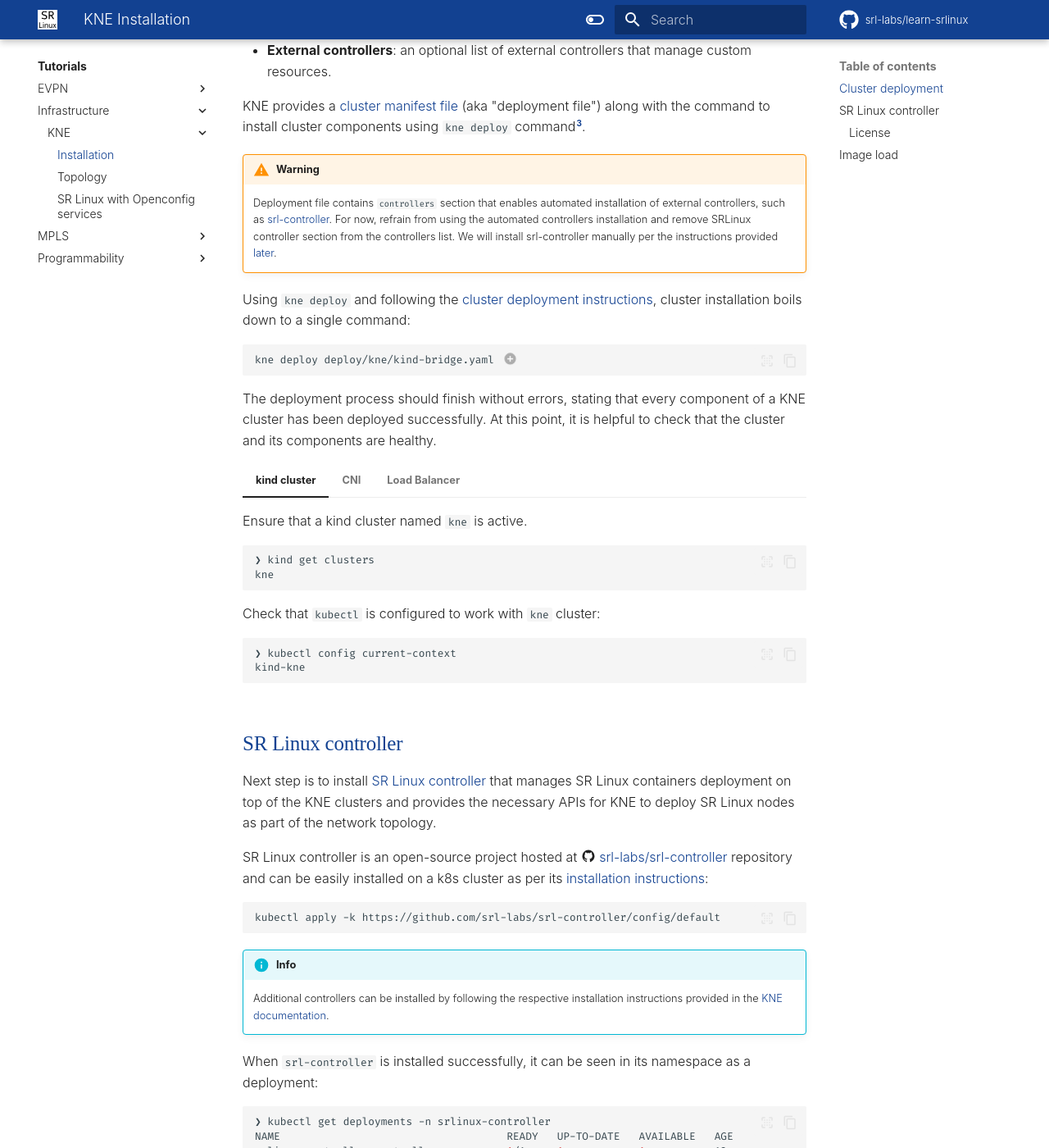
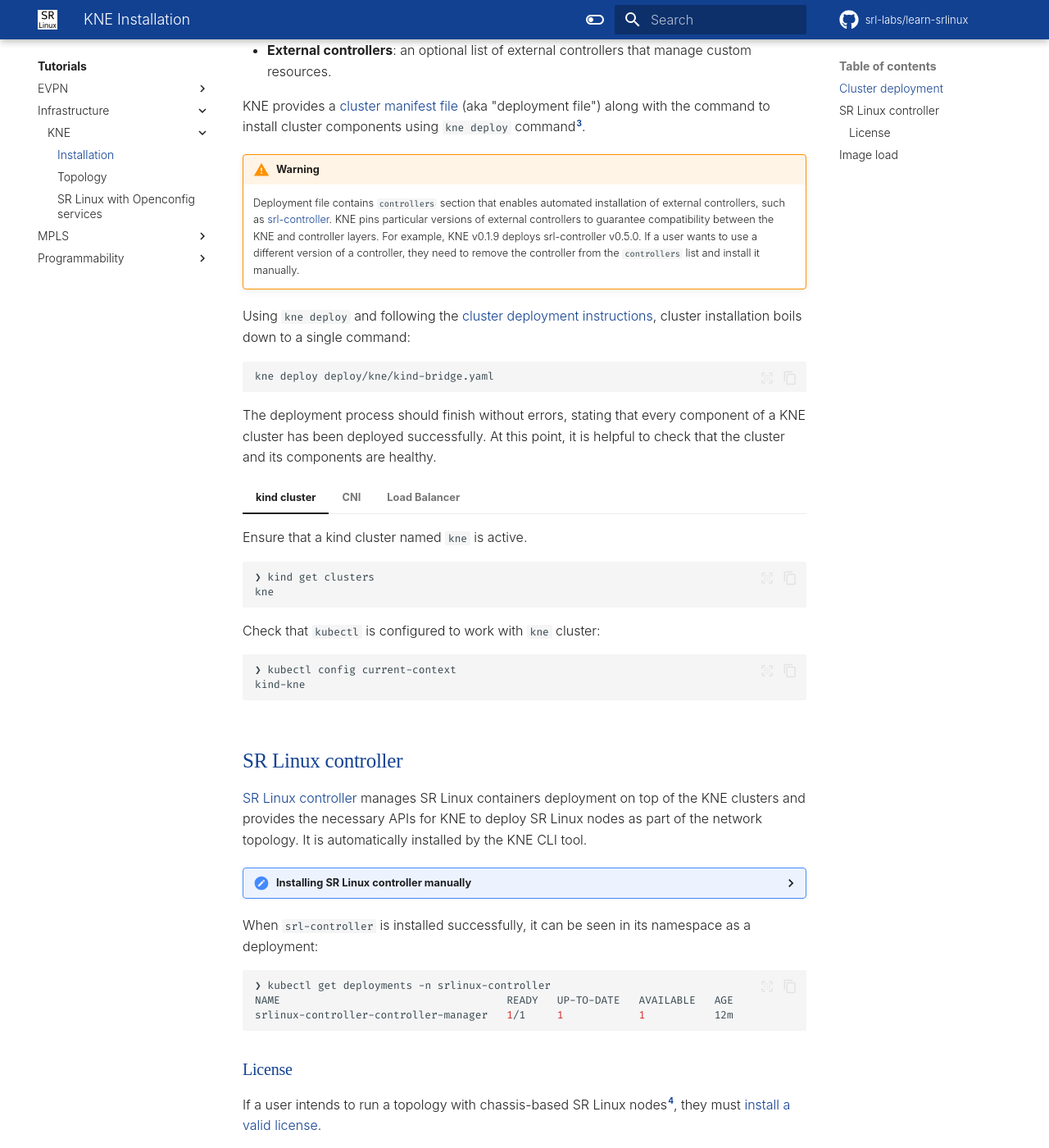
Before and after one commit to srl-labs/learn-srlinux, an MkDocs documentation site: the page built from docs/tutorials/infrastructure/kne/installation.md, in a window 1280 px wide and 1400 px high, scrolled down 1084 px. Shown: the whole window at 82% size. Built offline with MkDocs 1.6.1 and Material for MkDocs 9.7.7, drawn with Linux system fonts in a browser that asks for light colours; emoji names are drawn with the system emoji font; some web fonts are replaced; comment, search, counter and statistics services are not loaded; some of the changed text lies outside the part shown.

Commit message:
updated links to match kne and srl-controller versions

````diff
--- a/docs/tutorials/infrastructure/kne/installation.md
+++ b/docs/tutorials/infrastructure/kne/installation.md
@@ -10,7 +10,7 @@
 !!!note "Versions"
     We used the following components and their versions in this tutorial:
 
-    * [`kne @8daa214`](https://github.com/openconfig/kne/tree/8daa2149cd6a6093a16177db23e4b399b025160d)[^1]
+    * [`kne v0.1.9`](https://github.com/openconfig/kne/releases/tag/v0.1.9)[^1]
     * [`kind v0.17.0`](https://github.com/kubernetes-sigs/kind/releases/tag/v0.17.0)[^2]
 
 By following the setup instructions, you should have the following utilities successfully installed:
@@ -42,18 +42,16 @@
 - **CNI**: configuration of a CNI plugin used in the KNE cluster to layout L2 links between the network nodes deployed in a cluster. Supported CNI plugins: [meshnet-cni](https://github.com/networkop/meshnet-cni).
 - **External controllers**: an optional list of external controllers that manage custom resources.
 
-KNE provides a [cluster manifest file](https://github.com/openconfig/kne/blob/8daa2149cd6a6093a16177db23e4b399b025160d/deploy/kne/kind-bridge.yaml) (aka "deployment file") along with the command to install cluster components using `kne deploy` command[^3].
+KNE provides a [cluster manifest file](https://github.com/openconfig/kne/blob/v0.1.9/deploy/kne/kind-bridge.yaml) (aka "deployment file") along with the command to install cluster components using `kne deploy` command[^3].
 
 !!!warning
-    Deployment file contains `controllers` section that enables automated installation of external controllers, such as [srl-controller][srl-controller-repo]. For now, refrain from using the automated controllers installation and remove SRLinux controller section from the controllers list. We will install srl-controller manually per the instructions provided [later](#sr-linux-controller).
+    Deployment file contains `controllers` section that enables automated installation of external controllers, such as [srl-controller][srl-controller-repo]. KNE pins particular versions of external controllers to guarantee compatibility between the KNE and controller layers. For example, KNE v0.1.9 deploys srl-controller v0.5.0. If a user wants to use a different version of a controller, they need to remove the controller from the `controllers` list and install it manually.
 
 Using `kne deploy` and following the [cluster deployment instructions](https://github.com/openconfig/kne/blob/main/docs/create_topology.md#deploy-a-cluster), cluster installation boils down to a single command:
 
 ```bash
-kne deploy deploy/kne/kind-bridge.yaml # (1)!
+kne deploy deploy/kne/kind-bridge.yaml
 ```
-
-1. run from the root of the kne repository. Do not forget to remove the `SRLinux` controller element from the controllers list to make sure SRLinux controller won't get installed automatically.
 
 The deployment process should finish without errors, stating that every component of a KNE cluster has been deployed successfully. At this point, it is helpful to check that the cluster and its components are healthy.
 
@@ -92,15 +90,15 @@
 
 ## SR Linux controller
 
-Next step is to install [SR Linux controller][srl-controller-repo] that manages SR Linux containers deployment on top of the KNE clusters and provides the necessary APIs for KNE to deploy SR Linux nodes as part of the network topology.
+[SR Linux controller][srl-controller-repo] manages SR Linux containers deployment on top of the KNE clusters and provides the necessary APIs for KNE to deploy SR Linux nodes as part of the network topology. It is automatically installed by the KNE CLI tool.
 
-SR Linux controller is an open-source project hosted at :material-github: [srl-labs/srl-controller][srl-controller-repo] repository and can be easily installed on a k8s cluster as per its [installation instructions](https://github.com/srl-labs/srl-controller#install):
+???hint "Installing SR Linux controller manually"
+    SR Linux controller is an open-source project hosted at :material-github: [srl-labs/srl-controller][srl-controller-repo] repository and can be easily installed on a k8s cluster as per its [installation instructions](https://github.com/srl-labs/srl-controller#install), for example to test a version that was not yet releases or adopted by KNE:
 
-```bash
-kubectl apply -k https://github.com/srl-labs/srl-controller/config/default
-```
+    ```bash
+    kubectl apply -k https://github.com/srl-labs/srl-controller/config/default
+    ```
 
-!!!info
     Additional controllers can be installed by following the respective installation instructions provided in the [KNE documentation](https://github.com/openconfig/kne/blob/main/docs/create_topology.md#deploying-additional-vendor-controllers).
 
 When `srl-controller` is installed successfully, it can be seen in its namespace as a deployment:
@@ -135,14 +133,14 @@
 To load [srlinux container image](https://github.com/nokia/srlinux-container-image) to the kind cluster:
 
 ```bash
-kind load docker-image ghcr.io/nokia/srlinux:22.6.4 --name kne
+kind load docker-image ghcr.io/nokia/srlinux:22.11.2 --name kne
 ```
 
 [srl-controller-repo]: https://github.com/srl-labs/srl-controller
 [srl-with-oc-topo-file]: https://github.com/openconfig/kne/blob/8daa2149cd6a6093a16177db23e4b399b025160d/examples/nokia/srlinux-services/2node-srl-ixr6-with-oc-services.pbtxt
 [srl-with-oc-startup-file]: https://github.com/openconfig/kne/blob/8daa2149cd6a6093a16177db23e4b399b025160d/examples/nokia/srlinux-services/srl-openconfig.cfg.json
 
-[^1]: Although KNE project employs tags to mark certain releases, this tutorial performs installation from the latest commit. In future, the tutorial will be updated to lock on a selected tagged version.
+[^1]: The tutorial is based on this particular release, but newer releases might work as well.
 [^2]: For this tutorial, we leverage [kind](https://kind.sigs.k8s.io/) (Kubernetes in Docker) to stand up a personal k8s installation. Using kind is not a hard requirement but merely an easy and quick way to get a personal k8s cluster.
 [^3]: Users are free to install cluster components manually. `kne deploy` aims to automate the prerequisites installation using the tested configurations.
 [^4]: Hardware types ixr6/10, ixr-6e/10e
````
Also changed, not shown: docs/tutorials/infrastructure/kne/srl-with-oc-services/index.md (+10 -10 lines), docs/tutorials/infrastructure/kne/topology.md (+6 -5 lines).
